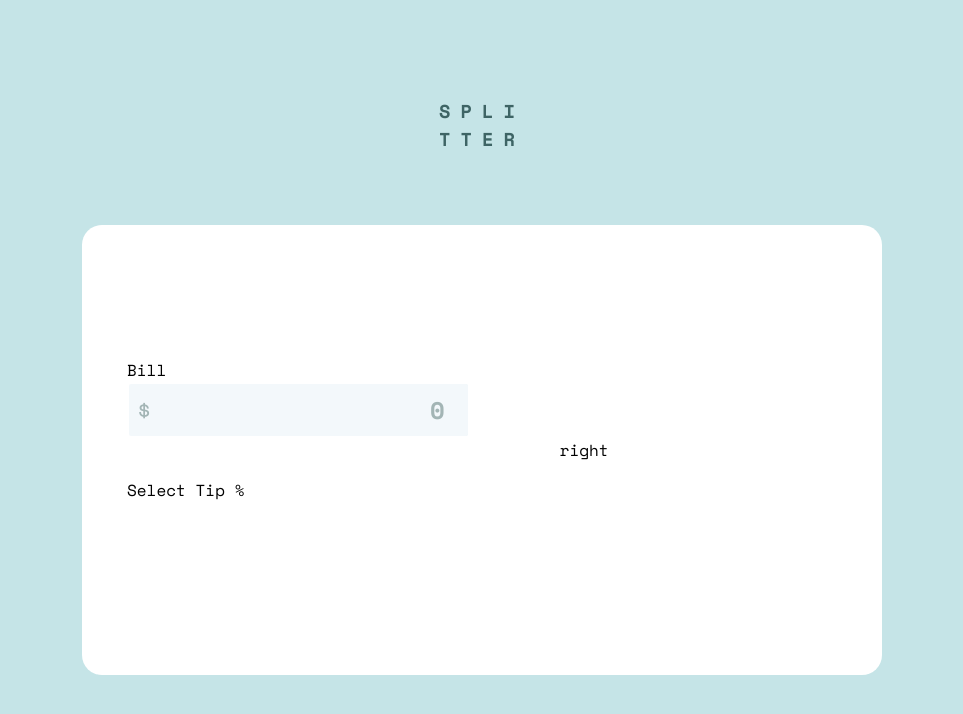
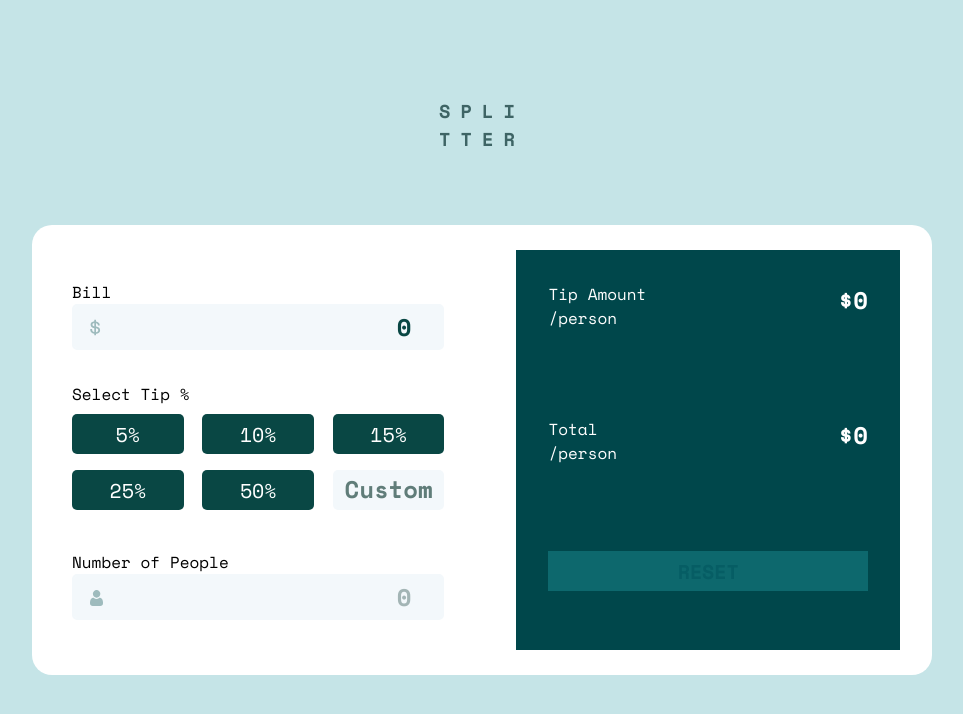
Before and after one commit to chalobonDen/tip-calculator, a React (Create React App) app: page / in a window 1280 px wide. Shown: the top 714 px of the page, without its empty margins (158-1121 px from the left). Built offline with nearby package versions, Linux system fonts and the light colour scheme.

Commit message:
css layout

```diff
--- a/src/App.css
+++ b/src/App.css
@@ -32,8 +32,8 @@ h3 {
   justify-content: center;
   align-items: flex-start;
 }
-section {
-  width: 800px;
+.card > section {
+  width: 900px;
   height: 450px;
   background: rgb(255, 255, 255);
 
@@ -49,35 +49,36 @@ section {
   flex-direction: column;
   justify-content: center;
   align-items: flex-start;
-  margin: 45px;
+}
+.cal {
+  margin: 2.5rem;
 }
 .cal > div {
-  margin-bottom: 2.5rem;
+  margin: 1rem 0;
+  width: 100%;
 }
 .input-box {
   display: flex;
   align-items: center;
   width: 100%;
-  border: 2.5px solid #ffffff;
-  border-radius: 4px;
-  padding-left: 0.5rem;
+  border: 2.5px solid #f3f8fb;
+  border-radius: 5px;
+  padding-left: 1rem;
   overflow: hidden;
   background: #f3f8fb;
 }
-
 .input-box .prefix,
 .input-box input::placeholder {
   font-size: 1.5rem;
   color: #a3b5b5;
 }
-
 .input-box input {
   flex-grow: 1;
   font-size: 1.5rem;
   background: #f3f8fb;
   border: none;
   outline: none;
-  padding: 0.5rem;
+  padding: 0.2rem 1rem;
   color: #094744;
   font-weight: 700;
 }
@@ -85,7 +86,91 @@ section {
   text-align: right;
   cursor: text;
 }
+.input-box:focus-within {
+  border: 2.5px solid hsl(172, 67%, 45%);
+}
 
-.input-box:focus-within {
-  border-color: hsl(172, 67%, 45%);
+.tip-percent {
+  width: 100%;
+  display: flex;
+  justify-content: space-between;
+  flex-wrap: wrap;
 }
+.tip-percent button,
+.tip-percent input {
+  width: 30%;
+  height: 40px;
+  margin: 8px 0;
+  border-radius: 5px;
+  font-size: 20px;
+  border: none;
+}
+.tip-percent input {
+  background-color: #f3f8fb;
+}
+
+/* ........... */
+.tip-percent button {
+  background-color: #094744;
+  color: #fff;
+  border: none;
+}
+
+.tip-percent button:focus {
+  background-color: #26c2ad;
+  color: #00474b;
+  border: none;
+}
+
+.tip-percent > input:focus {
+  outline: none !important;
+  border: 2.5px solid hsl(172, 67%, 45%);
+}
+
+.tip-percent > input::placeholder {
+  font-size: 1.5rem;
+  color: #607d79;
+  text-align: center;
+  font-weight: 600;
+}
+
+/* Result Card */
+.result {
+  background-color: #00474b;
+  margin: 2rem;
+  padding: 2rem;
+  color: #fff;
+  height: 50vh;
+
+  display: grid;
+  grid-template-columns: 1fr 1fr;
+  grid-template-areas:
+    'title result'
+    'title result'
+    'btnReset btnReset';
+  grid-gap: 60px;
+}
+
+.summary {
+  text-align: right;
+}
+.result > .reset {
+  grid-area: btnReset;
+  width: 100%;
+  height: 2.5rem;
+  background-color: #26c2ad;
+  font-size: 20px;
+  font-weight: 550;
+  border: none;
+}
+
+.result > .reset-defalt {
+  grid-area: btnReset;
+  width: 100%;
+  height: 2.5rem;
+  color: #065d64;
+  background-color: #0d686d;
+  font-size: 20px;
+  font-weight: 550;
+  border: none;
+}
--- a/src/App.js
+++ b/src/App.js
@@ -1,12 +1,35 @@
-import logo from './logo.svg';
 import './App.css';
 import Card from './components/Card';
 import { Title } from './components/Title';
+
+const buttonData = [
+  {
+    id: 1,
+    percent: 5,
+  },
+  {
+    id: 2,
+    percent: 10,
+  },
+  {
+    id: 3,
+    percent: 15,
+  },
+  {
+    id: 4,
+    percent: 25,
+  },
+  {
+    id: 5,
+    percent: 50,
+  },
+];
+
 function App() {
   return (
     <div className="main">
       <Title />
-      <Card />
+      <Card buttonData={buttonData} />
     </div>
   );
 }
--- a/src/components/Card.js
+++ b/src/components/Card.js
@@ -1,24 +1,123 @@
 import React from 'react';
+import { useState } from 'react';
+import dollar from '../images/icon-dollar.svg';
+import person from '../images/icon-person.svg';
 
-const Card = () => {
+const Card = ({ buttonData }) => {
+  const [percent, setPercent] = useState(0);
+  const [number, setNumber] = useState(1);
+  const [price, setPrice] = useState(0);
+  // const [tip_amount, setTip_amount] = useState(0);
+
+  const changePercent = (percent) => {
+    setPercent(percent);
+  };
+
+  const changePercentInput = (e) => {
+    const percent = e.target.value;
+    setPercent(percent);
+  };
+
+  const handleChangePrice = (e) => {
+    const value = e.target.value;
+    setPrice(value);
+  };
+
+  const handleChangeNumber = (e) => {
+    const value = e.target.value;
+    setNumber(value);
+  };
+
+  const handleReset = () => {
+    setPercent(0);
+    setNumber(1);
+    setPrice(0);
+  };
+
+  const tip_amount = (price * percent) / 100 / number;
+  const total = price / number + tip_amount;
+
   return (
     <div className="card">
       <section>
         <div className="cal">
           <div>
             <span>Bill</span>
-            <div class="input-box">
-              <span class="prefix">$</span>
-              <input type="number" placeholder="0" className="rightAlignText" />
+            <div className="input-box">
+              <span className="prefix">
+                <img src={dollar} alt="" />
+              </span>
+              <input
+                onChange={handleChangePrice}
+                value={price}
+                type="number"
+                placeholder="0"
+                className="rightAlignText"
+              />
             </div>
           </div>
 
           <div>
             <span>Select Tip %</span>
+            <div className="tip-percent">
+              {buttonData.map((item) => (
+                <button
+                  key={item.id}
+                  onClick={() => changePercent(item.percent)}
+                >
+                  {item.percent}%
+                </button>
+              ))}
+              <input
+                className="rightAlignText"
+                type="text"
+                placeholder="Custom"
+                onChange={changePercentInput}
+              />
+            </div>
+          </div>
+
+          <div>
+            <span>Number of People</span>
+            <div>
+              <div className="input-box">
+                <span className="prefix">
+                  <img src={person} alt="" />
+                </span>
+                <input
+                  onChange={handleChangeNumber}
+                  type="number"
+                  placeholder="0"
+                  className="rightAlignText"
+                />
+              </div>
+            </div>
           </div>
         </div>
 
-        <div className="result">right</div>
+        <div className="result">
+          <div>
+            <span>Tip Amount</span>
+            <p>/person</p>
+          </div>
+          <div className="summary">
+            <h1>${tip_amount}</h1>
+          </div>
+
+          <div>
+            <span>Total</span>
+            <p>/person</p>
+          </div>
+          <div className="summary">
+            <h1>${total}</h1>
+          </div>
+          <button
+            onClick={total === 0 ? '' : handleReset}
+            className={total === 0 ? 'reset-defalt' : 'reset'}
+          >
+            RESET
+          </button>
+        </div>
       </section>
     </div>
   );
```
